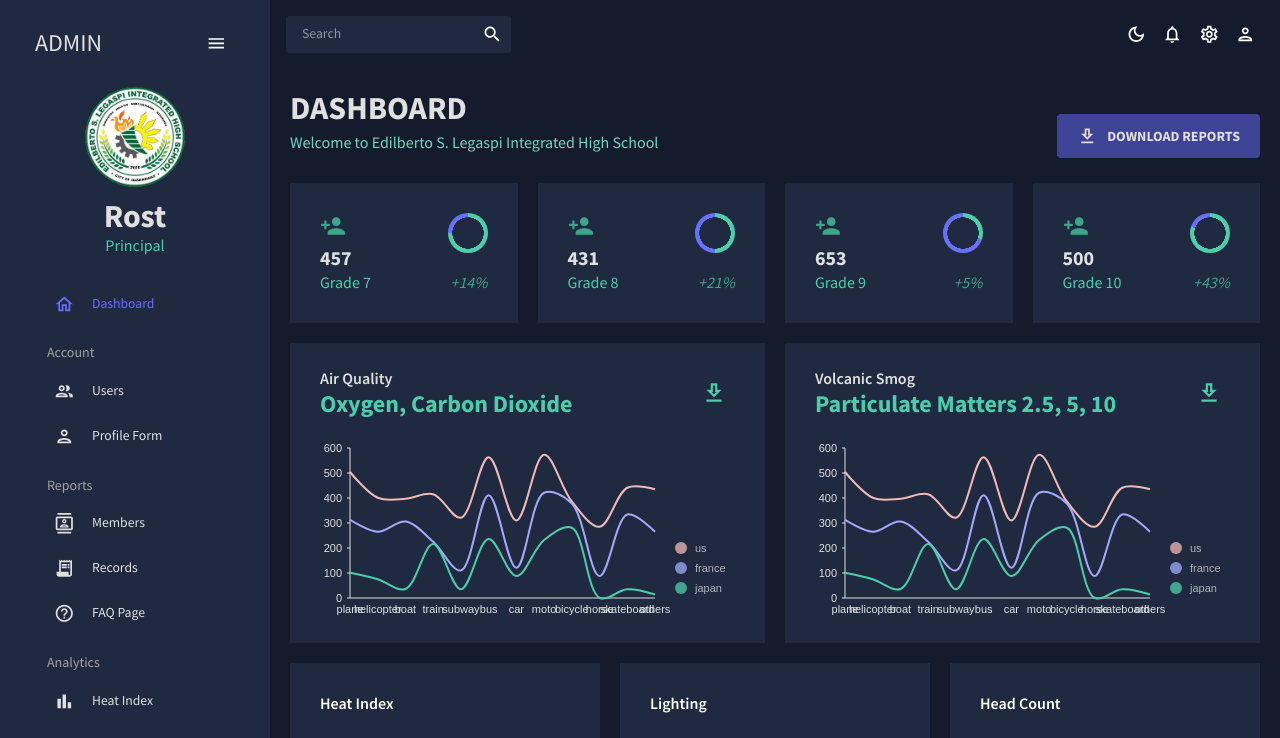
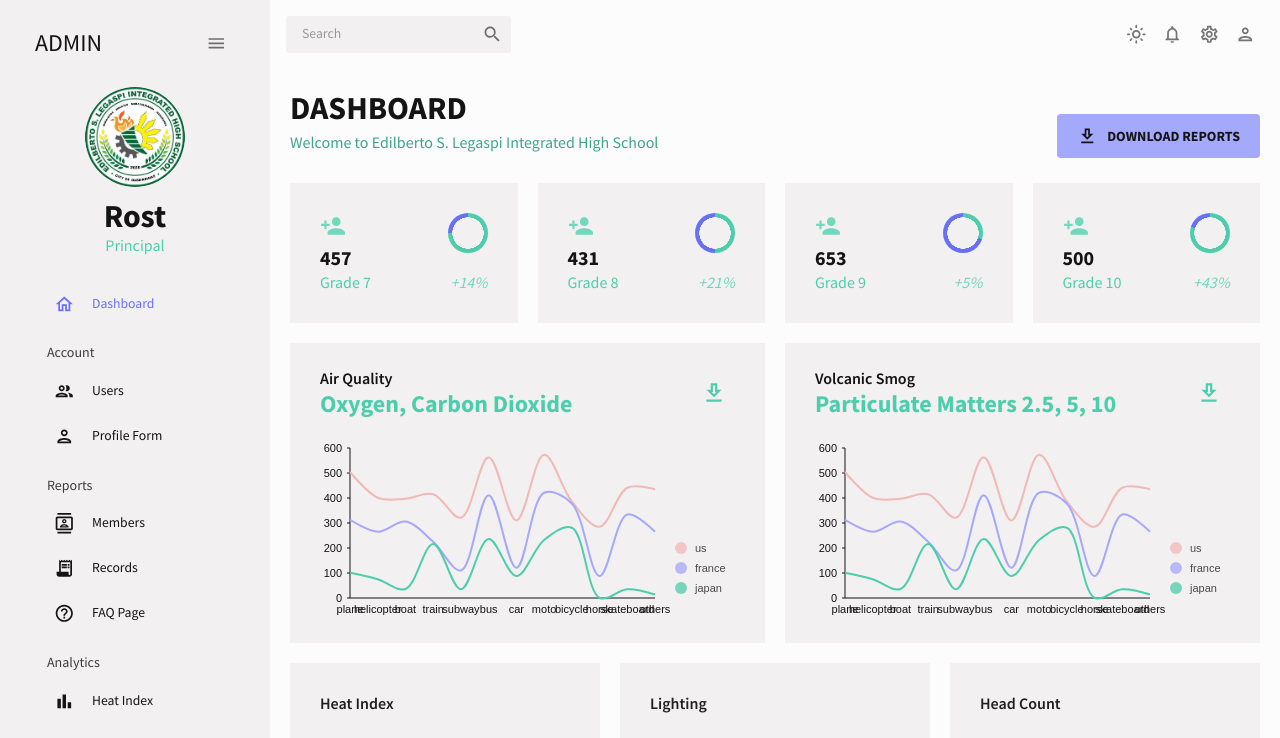
Before and after one commit to Heracles404/learning-environment-monitoring-system, a React (Create React App) app in the folder client/: page / in a window 1280 px wide. Shown: the top 738 px of the page. Built offline with nearby package versions, Linux system fonts and the light colour scheme.

Commit message:
Update Default Mode + Added Black Color Palette

```diff
--- a/client/src/theme.js
+++ b/client/src/theme.js
@@ -16,7 +16,20 @@ export const tokens = (mode) => ({
           800: "#292929",
           900: "#141414",
         },
+        // black
         primary: {
+          100: "#cccccc",
+          200: "#999999",
+          300: "#666666",
+          400: "#333333",
+          500: "#000000",
+          600: "#000000",
+          700: "#000000",
+          800: "#000000",
+          900: "#000000"
+        },
+        // original primary:
+        orig: {
           100: "#d0d1d5",
           200: "#a1a4ab",
           300: "#727681",
@@ -199,7 +212,7 @@ export const ColorModeContext = createContext({
 });
 
 export const useMode = () => {
-  const [mode, setMode] = useState("dark");
+  const [mode, setMode] = useState("light");
 
   const colorMode = useMemo(
     () => ({
```
